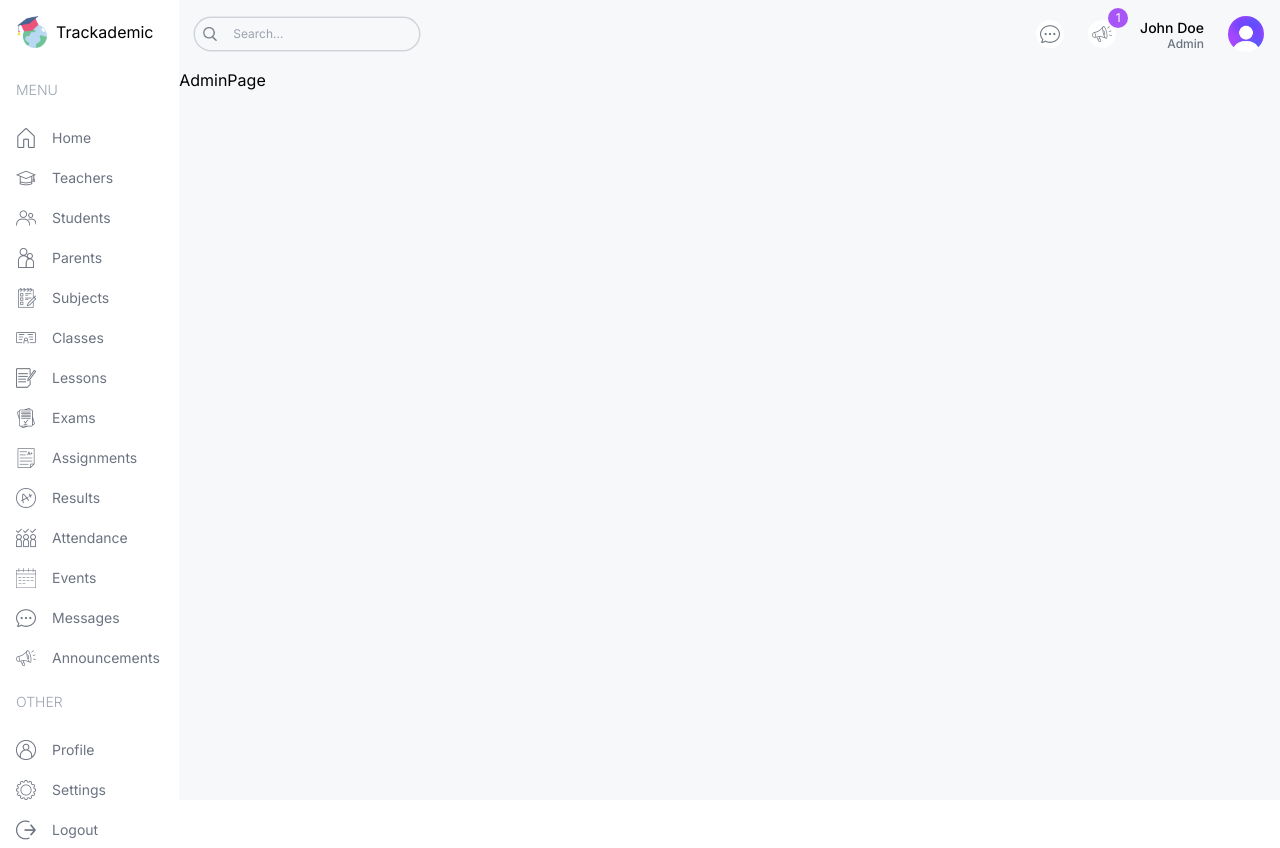
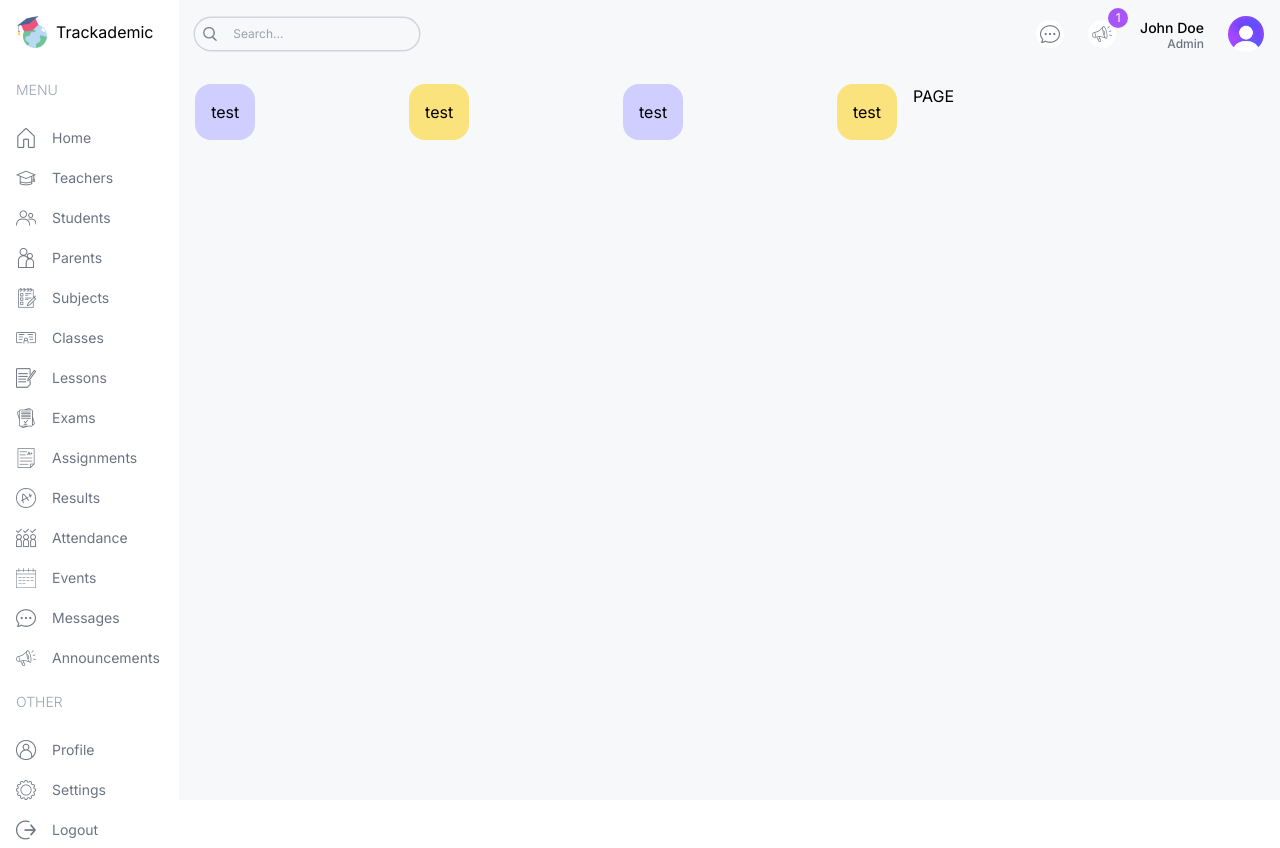
Before and after one commit to Vedang1102/next-school-dashboard, a Next.js app: page /admin in a window 1280 px wide. Built offline with nearby package versions, Linux system fonts and the light colour scheme.

Commit message:
Added new colors and started with Admin Panel

```diff
--- a/src/app/(dashboard)/admin/page.tsx
+++ b/src/app/(dashboard)/admin/page.tsx
@@ -1,6 +1,22 @@
+import UserCard from '../../components/UserCard';
 const AdminPage = () => {
   return (
-    <div className=''>AdminPage</div>
+    <div className='p-4 flex gap-4 flex-col md:flex-row'>
+      {/* LEFT */}
+      <div className="w-full lg:w-2/3">
+        {/* USER CARDS */}
+        <div className="flex gap-4 justify-between">
+          <UserCard type="student"/>
+          <UserCard type="teacher"/>
+          <UserCard type="parent"/>
+          <UserCard type="staff"/>
+        </div>
+      </div>
+      {/* RIGHT */}
+      <div className="w-full lg:w-1/3">
+      PAGE
+      </div>
+    </div>
   )
 }
 
--- /dev/null
+++ b/src/app/components/UserCard.tsx
@@ -0,0 +1,9 @@
+const UserCard = ({type}:{type:string}) => {
+  return (
+    <div className='rounded-2xl odd:bg-Purple even:bg-Yellow p-4'>
+    test
+    </div>
+  )
+}
+
+export default UserCard
--- a/tailwind.config.ts
+++ b/tailwind.config.ts
@@ -13,6 +13,14 @@
         "gradient-conic":
           "conic-gradient(from 180deg at 50% 50%, var(--tw-gradient-stops))",
       },
+      colors:{
+        Sky:"#C3EBFA",
+        LightSky:"#EDF9FD",
+        Purple:"#CFCEFF",
+        LightPurple:"#F1F0FF",
+        Yellow:"#FAE27C",
+        LightYellow:"#FEFCE8"
+      },
     },
   },
   plugins: [],
```
